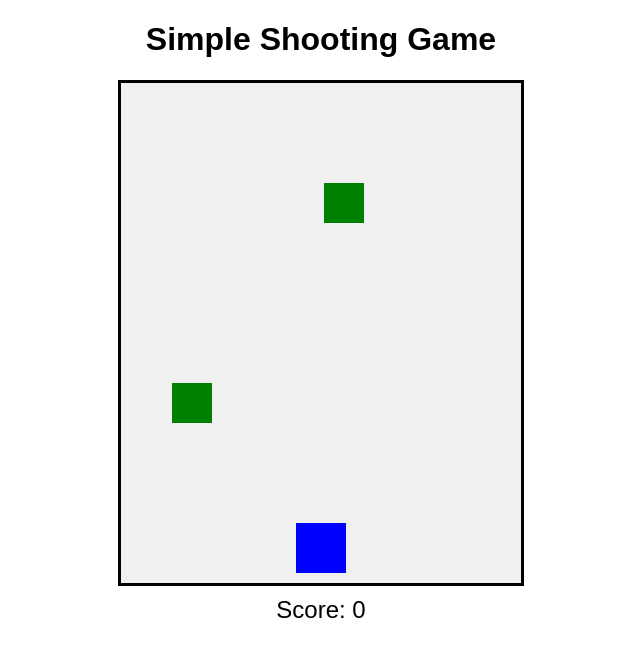
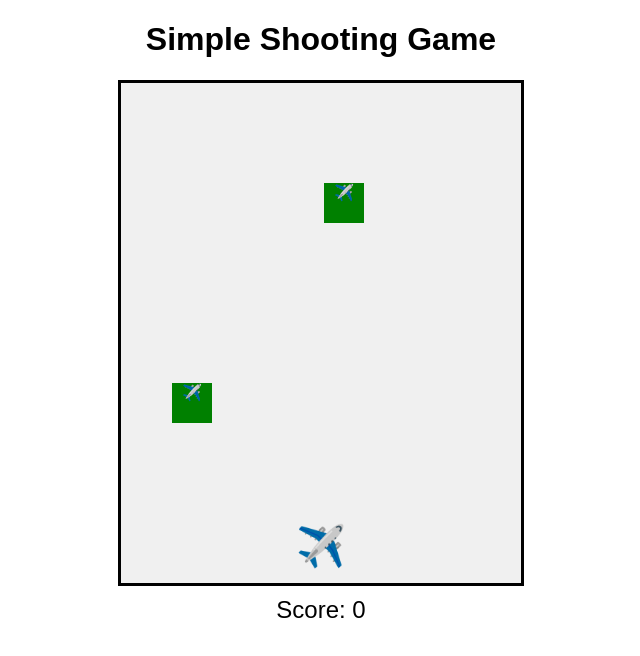
Before and after one commit to shunyakuroda/shooting-game, a plain HTML site: page production/index.html in a window 1280 px wide. Shown: the whole page, without its empty margins (319-959 px from the left). Drawn offline with Linux system fonts and the light colour scheme.

Commit message:
feat: Change player and enemy icons to fighter jets
Closes #6

```diff
--- a/production/script.js
+++ b/production/script.js
@@ -1,5 +1,6 @@
 const gameContainer = document.getElementById('game-container');
 const player = document.getElementById('player');
+player.innerHTML = '✈️';
 const scoreDisplay = document.getElementById('score');
 
 let playerScore = 0;
@@ -41,13 +42,14 @@ function fireBullet() {
 function createEnemy() {
     const enemy = document.createElement('div');
     enemy.classList.add('enemy');
+    enemy.innerHTML = '✈️';
     enemy.style.left = Math.floor(Math.random() * 360) + 'px';
     enemy.style.top = '0px';
     gameContainer.appendChild(enemy);
 
     let enemyInterval = setInterval(() => {
         let enemyPosition = parseInt(enemy.style.top);
-        if (enemyPosition > 460) {
+        if (enemyPosition > 450) {
             if (checkPlayerCollision(enemy)) {
                 alert('Game Over! Your score: ' + playerScore);
                 clearInterval(enemyInterval);
--- a/production/style.css
+++ b/production/style.css
@@ -17,7 +17,8 @@ body {
     position: absolute;
     width: 50px;
     height: 50px;
-    background-color: blue;
+    background-color: transparent;
+    font-size: 40px;
     bottom: 10px;
     left: 175px;
 }
```
